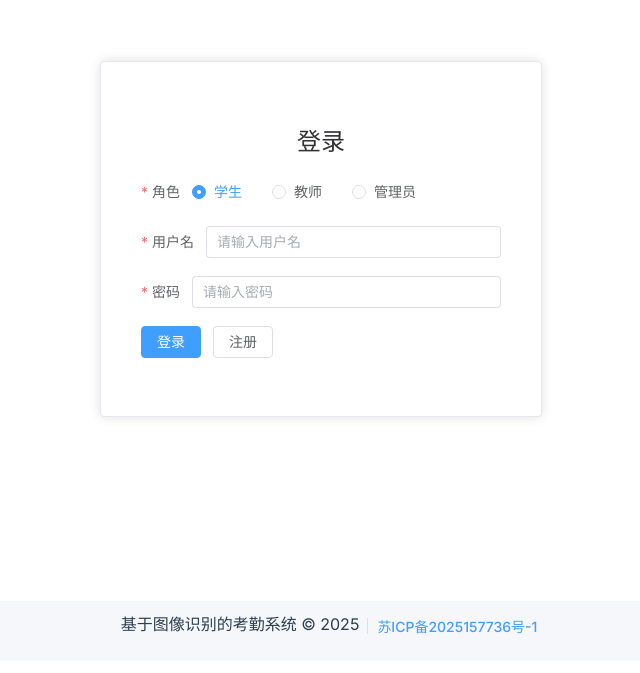
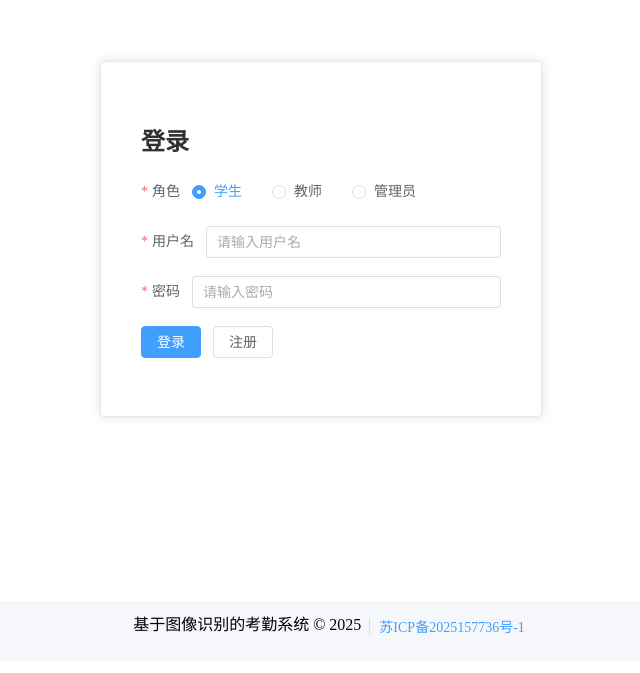
Before and after one commit to Huanswurst/Playground, a Vue app: page /login in a window 1280 px wide. Shown: the part 139-812 px from the top of the page, without its empty margins (319-959 px from the left). Built offline with nearby package versions, Linux system fonts and the light colour scheme.

Commit message:
Update App.vue

```diff
--- a/src/App.vue
+++ b/src/App.vue
@@ -4,46 +4,3 @@
 
 <script setup>
 </script>
-
-<style>
-/* 导入字体 */
-@import url('https://fonts.googleapis.com/css2?family=Inter:wght@400;500;700&display=swap');
-
-#app {
-  font-family: 'Source Han Sans CN', 'PingFang SC', 'Microsoft YaHei', 'Inter', sans-serif;
-  -webkit-font-smoothing: antialiased;
-  -moz-osx-font-smoothing: grayscale;
-  text-align: center;  color: #2c3e50;
-}
-
-/* 定义字体层级 */
-:root {
-  --font-primary: 'Source Han Sans CN', sans-serif;
-  --font-secondary: 'Inter', sans-serif;
-}
-
-/* 标题字体 */
-h1, h2, h3 {
-  font-family: var(--font-primary);
-  font-weight: 500;
-}
-
-/* 正文字体 */
-body {
-  font-family: var(--font-primary);
-  font-weight: 400;
-}
-
-/* 代码和数字字体 */
-code, .number {
-  font-family: var(--font-secondary);
-  font-weight: 500;
-}
-
-/* 响应式字体大小 */
-@media screen and (max-width: 768px) {
-  html {
-    font-size: 14px;
-  }
-}
-</style>
```
